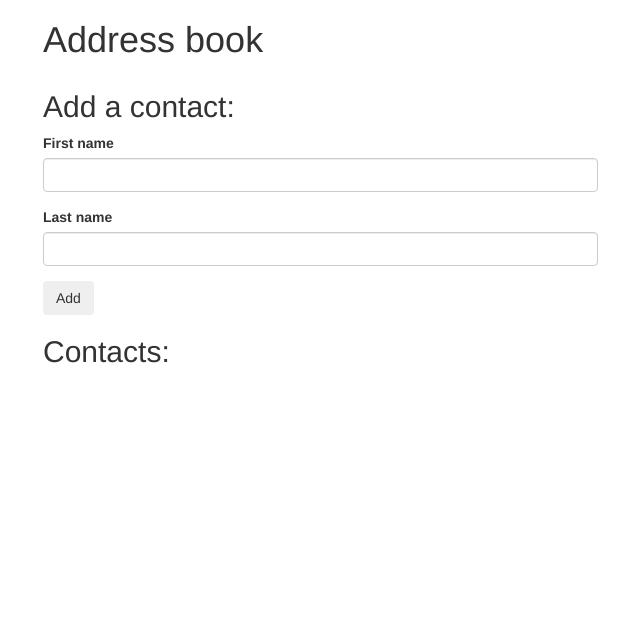
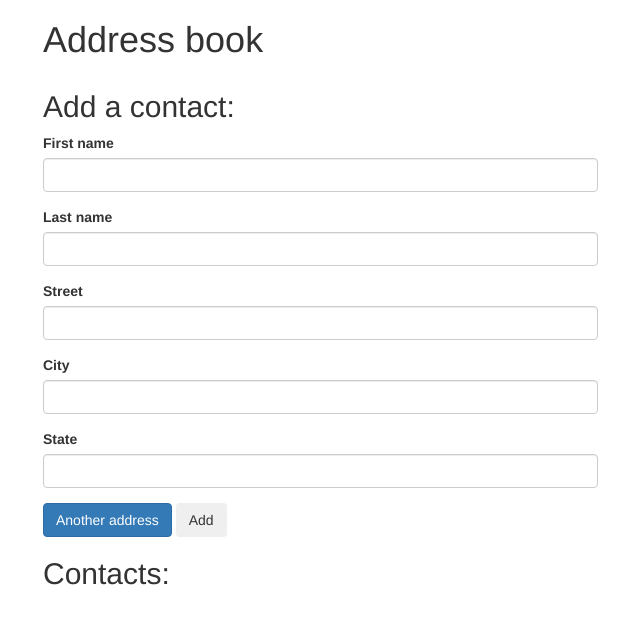
Before and after one commit to jaybojaybojaybo/addressBook, a plain HTML site: page index.html in a window 1280 px wide. Shown: the whole page, without its empty margins (27-667 px from the left). Drawn offline with Linux system fonts and the light colour scheme.

Commit message:
add HTML to index to receive address inputs and display them.

```diff
--- a/index.html
+++ b/index.html
@@ -12,6 +12,7 @@
       <h1>Address book</h1>
 
       <div class="row">
+
         <div class="col-md-6">
           <h2>Add a contact:</h2>
           <form id="new-contact">
@@ -23,6 +24,25 @@
               <label for="new-last-name">Last name</label>
               <input type="text" class="form-control" id="new-last-name">
             </div>
+
+            <div id="new-addresses">
+              <div class="new-address">
+                <div class="form-group">
+                  <label for="new-street">Street</label>
+                  <input type="text" class="form-control new-street">
+                </div>
+                <div class="form-group">
+                  <label for="new-city">City</label>
+                  <input type="text" class="form-control new-city">
+                </div>
+                <div class="form-group">
+                  <label for="new-state">State</label>
+                  <input type="text" class="form-control new-state">
+                </div>
+              </div>
+            </div>
+
+            <span class="btn btn-primary" id="add-address">Another address</span>
 
             <button type="submit" class="btn">Add</button>
           </form>
@@ -38,6 +58,10 @@
 
             <p>First name: <span class="first-name"></span></p>
             <p>Last name: <span class="last-name"></span></p>
+            <p>Addresses:</p>
+            <ul id="addresses">
+
+            </ul>
           </div>
         </div>
       </div>
```
